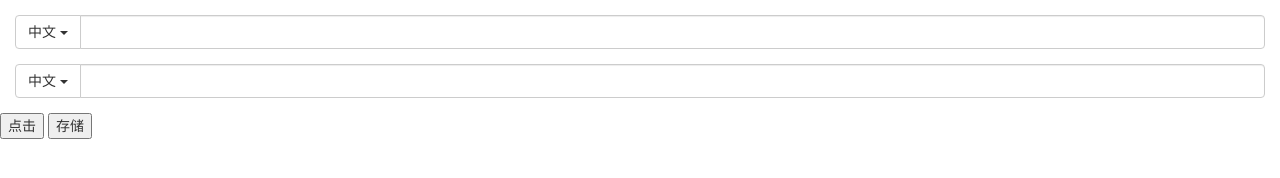
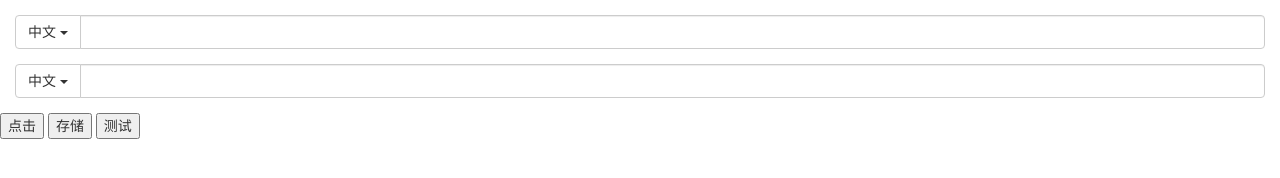
Before and after one commit to Hsienlung/word-translation, a plain HTML site: page index.html in a window 1280 px wide. Drawn offline with nearby package versions, Linux system fonts and the light colour scheme.

Commit message:
测试修改

```diff
--- a/index.html
+++ b/index.html
@@ -48,6 +48,8 @@
     <button id="btn">点击</button>
 
     <button>存储</button>
+
+    <button>测试</button>
 </body>
 
 </html>
```
